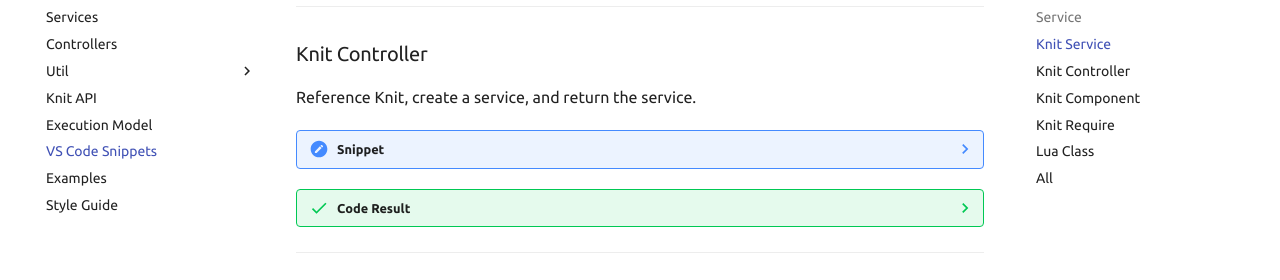
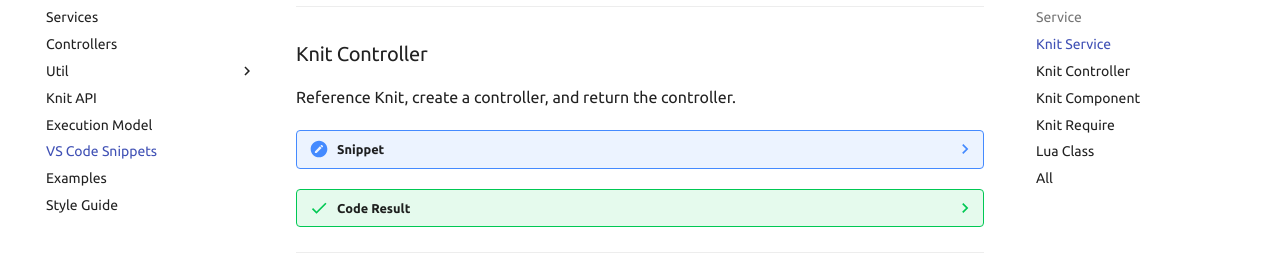
Before and after one commit to Sleitnick/Knit, an MkDocs documentation site: the page built from docs/vscodesnippets.md, in a window 1280 px wide and 900 px high, scrolled down 1799 px. Shown: the part 172-452 px from the top of the window. Built offline with MkDocs 1.6.1 and Material for MkDocs 9.7.7, drawn with Linux system fonts in a browser that asks for light colours; comment, search, counter and statistics services are not loaded.

Commit message:
Fix copy and paste typo

```diff
--- a/docs/vscodesnippets.md
+++ b/docs/vscodesnippets.md
@@ -127,7 +127,7 @@
 -------------------------------------
 
 ### Knit Controller
-Reference Knit, create a service, and return the service.
+Reference Knit, create a controller, and return the controller.
 <details class="note">
 <summary>Snippet</summary>
 
```
